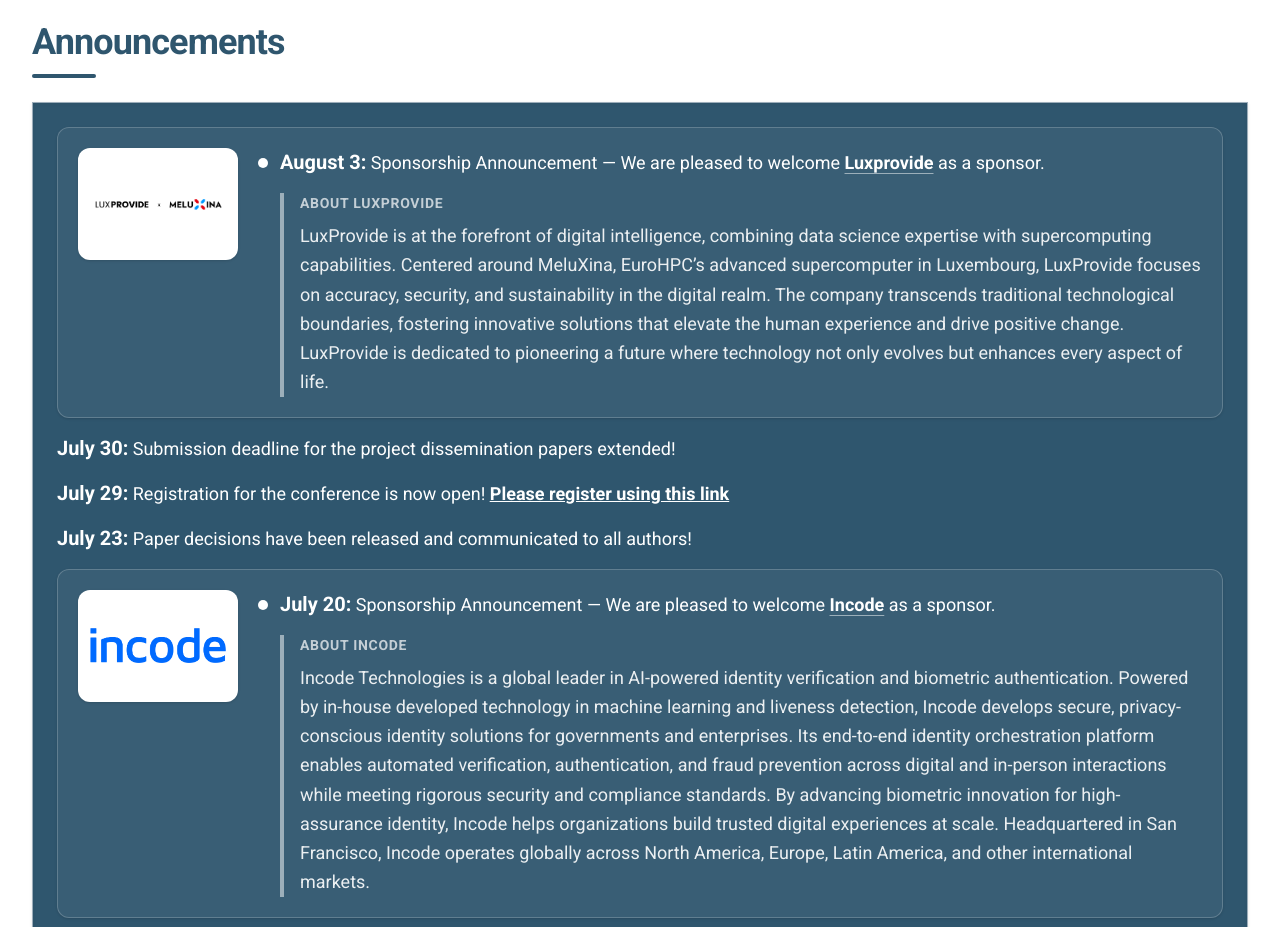
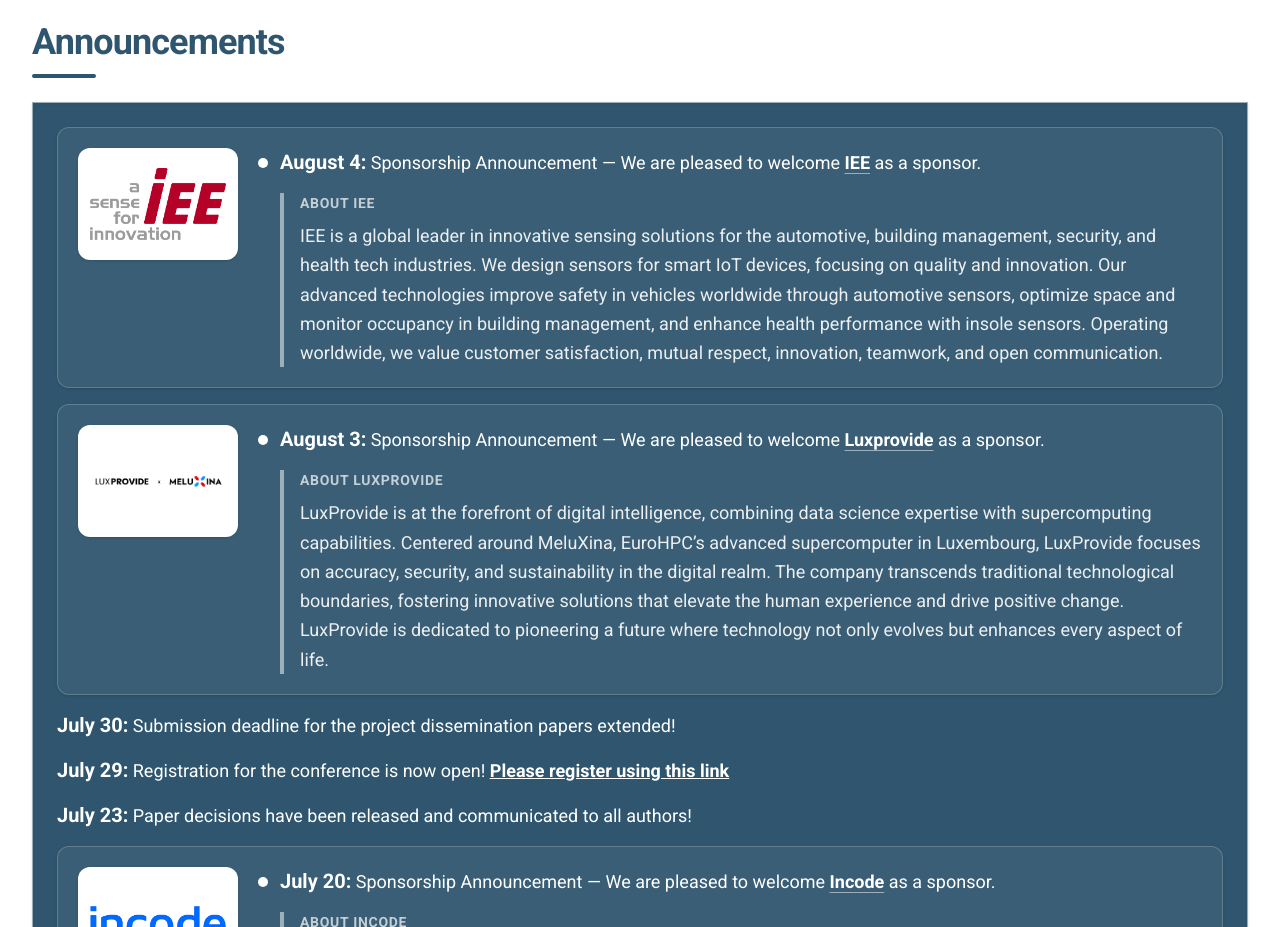
Before and after one commit to euvip2026/euvip2026.github.io, a Next.js app: page / in a window 1280 px wide. Shown: the part 1380-2307 px from the top of the page. Built offline with nearby package versions, Linux system fonts and the light colour scheme; no server answers.

Commit message:
Add sponsorship annoucement of IEE.

```diff
--- a/src/app/page.tsx
+++ b/src/app/page.tsx
@@ -116,6 +116,59 @@
           <div className="mt-6">
             <div className="border-muted/60 bg-primary border p-6 text-white shadow-sm inset-shadow-sm">
               <ul className="space-y-4">
+
+                {/* IEE */}
+                <li className="rounded-xl border border-white/20 bg-white/5 p-5 shadow-sm">
+                  <div className="flex flex-col items-start gap-5 sm:flex-row">
+                    <a
+                      href="https://www.iee-sensing.com"
+                      target="_blank"
+                      rel="noopener noreferrer"
+                      className="flex h-28 w-40 shrink-0 items-center justify-center rounded-xl bg-white p-3 shadow-sm transition hover:scale-[1.02]"
+                      aria-label="Visit IEE website"
+                    >
+                      <img
+                        src={`${basePath}/partners/iee.png`}
+                        alt="IEE logo"
+                        className="max-h-full max-w-full object-contain"
+                        loading="lazy"
+                      />
+                    </a>
+
+                    <div className="flex min-w-0 flex-1 gap-3 text-lg">
+                      <span className="mt-2.5 h-2.5 w-2.5 shrink-0 rounded-full bg-white" aria-hidden="true" />
+
+                      <div className="min-w-0 flex-1">
+                        <p>
+                          <strong className="text-xl">August 4:</strong> Sponsorship Announcement — We are pleased to
+                          welcome{' '}
+                          <a
+                            href="https://www.iee-sensing.com"
+                            target="_blank"
+                            rel="noopener noreferrer"
+                            className="font-bold underline decoration-white/50 underline-offset-4 transition hover:decoration-white"
+                          >
+                            IEE
+                          </a>{' '}
+                          as a sponsor.
+                        </p>
+
+                        <div className="mt-4 border-l-4 border-white/50 pl-4">
+                          <p className="text-sm font-semibold tracking-wider text-white/70 uppercase">About IEE</p>
+
+                          <p className="mt-2 w-full leading-relaxed text-white/90">
+                            IEE is a global leader in innovative sensing solutions for the automotive, building management,
+                            security, and health tech industries. We design sensors for smart IoT devices, focusing on quality
+                            and innovation. Our advanced technologies improve safety in vehicles worldwide through automotive
+                            sensors, optimize space and monitor occupancy in building management, and enhance health performance
+                            with insole sensors. Operating worldwide, we value customer satisfaction, mutual respect, innovation,
+                            teamwork, and open communication.
+                          </p>
+                        </div>
+                      </div>
+                    </div>
+                  </div>
+                </li>
 
                 {/* Luxprovide */}
                 <li className="rounded-xl border border-white/20 bg-white/5 p-5 shadow-sm">
```
Also changed, not shown: public/partners/iee.png (added).
